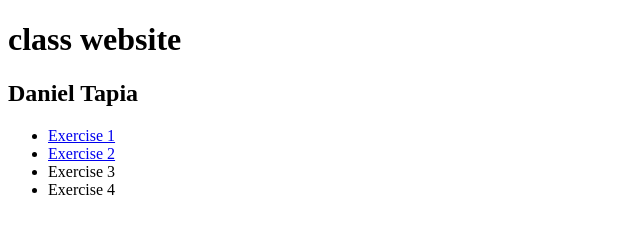
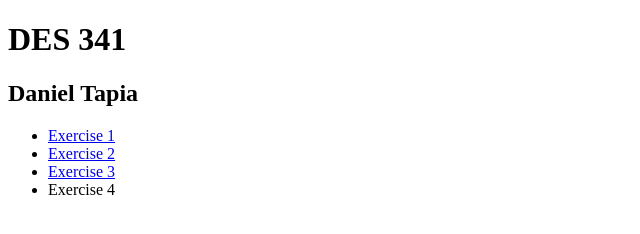
Before and after one commit to DTapia98/DanielTapiaInteractiveMedia341, a plain HTML site: page index.html in a window 1280 px wide. Shown: the whole page, without its empty margins (0-640 px from the left). Drawn offline with Linux system fonts and the light colour scheme.

Commit message:
exercise3 update

```diff
--- a/index.html
+++ b/index.html
@@ -8,13 +8,13 @@
   </head>
   <body>
     <p>
-     <h1>class website</h1>
+     <h1>DES 341</h1>
      <h2>Daniel Tapia</h2>
     </p>
     <ul>
       <li><a href="https://dtapia98.github.io/DanielTapiaInteractiveMedia341/Exercise1/index.html"> Exercise 1</a></li>
-      <li><a href="https://dtapia98.github.io/DanielTapiaInteractiveMedia341/Exercise2/index.html"> Exercise 2</a></li>
-      <li>Exercise 3</li>
+      <li><a href="Exercise2/index.html"> Exercise 2</a></li>
+      <li><a href="Exercise3/index.html"> Exercise 3</a></li>
       <li>Exercise 4</li>
     </ul>
   </body>
```
